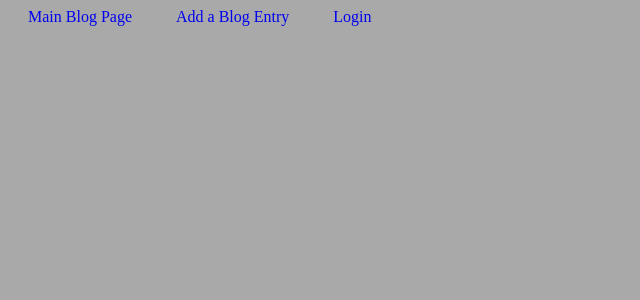
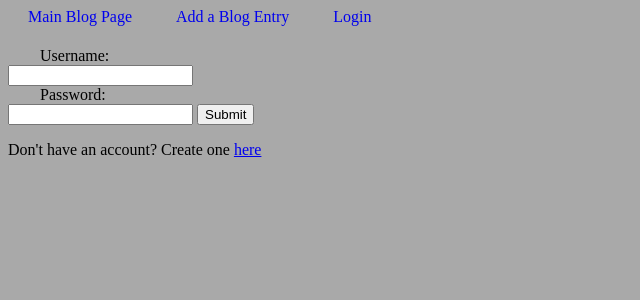
Before and after one commit to EricRogers17/blogz, a Flask app: template templates/login.html in a window 1280 px wide. Shown: the top 300 px of the page, without its empty margins (0-640 px from the left). Run offline with Flask 2, Linux system fonts and the light colour scheme; the template is opened without the code that fills it, so the values that code supplies are empty.

```diff
--- a/main.py
+++ b/main.py
@@ -39,6 +39,11 @@ class User(db.Model):
         self.password = password
 
 
+@app.route('/signup')
+def display_signup_page():
+    return render_template('signup.html', title="Sign Up Page")
+
+
 @app.route('/signup', methods=['POST', 'GET'])
 def signup():
     if request.method == 'POST':
@@ -50,7 +55,7 @@ def signup():
     username_error = ''
     password_error = ''
     verify_error = ''
-
+    existing_user_error = ''
     # ---- Validate user signup -----
     # username and password musn't have spaces and be between 3-20 characters
     if len(username) < 3 or len(username) > 20:
@@ -69,14 +74,18 @@ def signup():
     if password != verify:
         verify_error = "Password and Verify Password don't match"
 
-    # Query db to check for an existing user
-    existing_user = User.query.filter_by(username=username).first()
-    if not existing_user:
-        new_user = User(username, password)
-        db.session.add(new_user)
-        db.session.commit()
-        session['username'] = username
-        return redirect('/index.html')
+    if not username_error and not password_error and not verify_error:
+        # Query db to check for an existing user
+        existing_user = User.query.filter_by(username=username).first()
+        if not existing_user:
+            new_user = User(username, password)
+            db.session.add(new_user)
+            db.session.commit()
+            session['username'] = username
+            return redirect('/index.html')
+        elif existing_user:
+            existing_user_error = 'Username already exists'
+            return render_template('signup.html', existing_user_error=existing_user_error)
     else:
         return render_template('signup.html',
                                username=username,
@@ -84,6 +93,23 @@ def signup():
                                password_error=password_error,
                                verify_error=verify_error,
                                )
+
+
+@app.route('/login', methods=['POST', 'GET'])
+def login():
+    if request.method == 'POST':
+        username = request.form['username']
+        password = request.form['password']
+        user = User.query.filter_by(email=email).first()
+        login_error = ''
+        if user and user.password == password:
+            session['username'] = username
+            return redirect('/newpost')
+        else:
+            login_error = 'User password incorrect, or user does not exist'
+            return render_template('/login', login_error=login_error)
+
+    return render_template('login.html')
 
 
 @app.route('/blog')
--- a/templates/login.html
+++ b/templates/login.html
@@ -3,6 +3,16 @@
 {% block content %}
 
 	<h1>{{ title }}</h1>
+	<form action="/login" method="POST">
+		<label for="username">Username:</label>
+		<input type="text" name="username">
 
+		<label for="password">Password:</label>
+		<input type="password" name="password">
+		<span>{{ login_error }}</span>
+
+		<input type="submit" value="Submit">
+	</form>
+	<p>Don't have an account? Create one <a href="/signup">here</a></p>
 
 {% endblock %}
--- a/templates/signup.html
+++ b/templates/signup.html
@@ -15,6 +15,10 @@
 		<label for="verify">Verify Password:</label>
 		<input type="password" name="verfiy">
 		<span class="error">{{ verify_error }}</span>
+
+		<input type="submit" value="Sign Up">
+		<span class="error">{{ existing_user_error }}</span>
+		<!-- Add anchor tag to redirect to login page if there is an existing_user_error -->
 	</form>
 
 {% endblock %}
```
